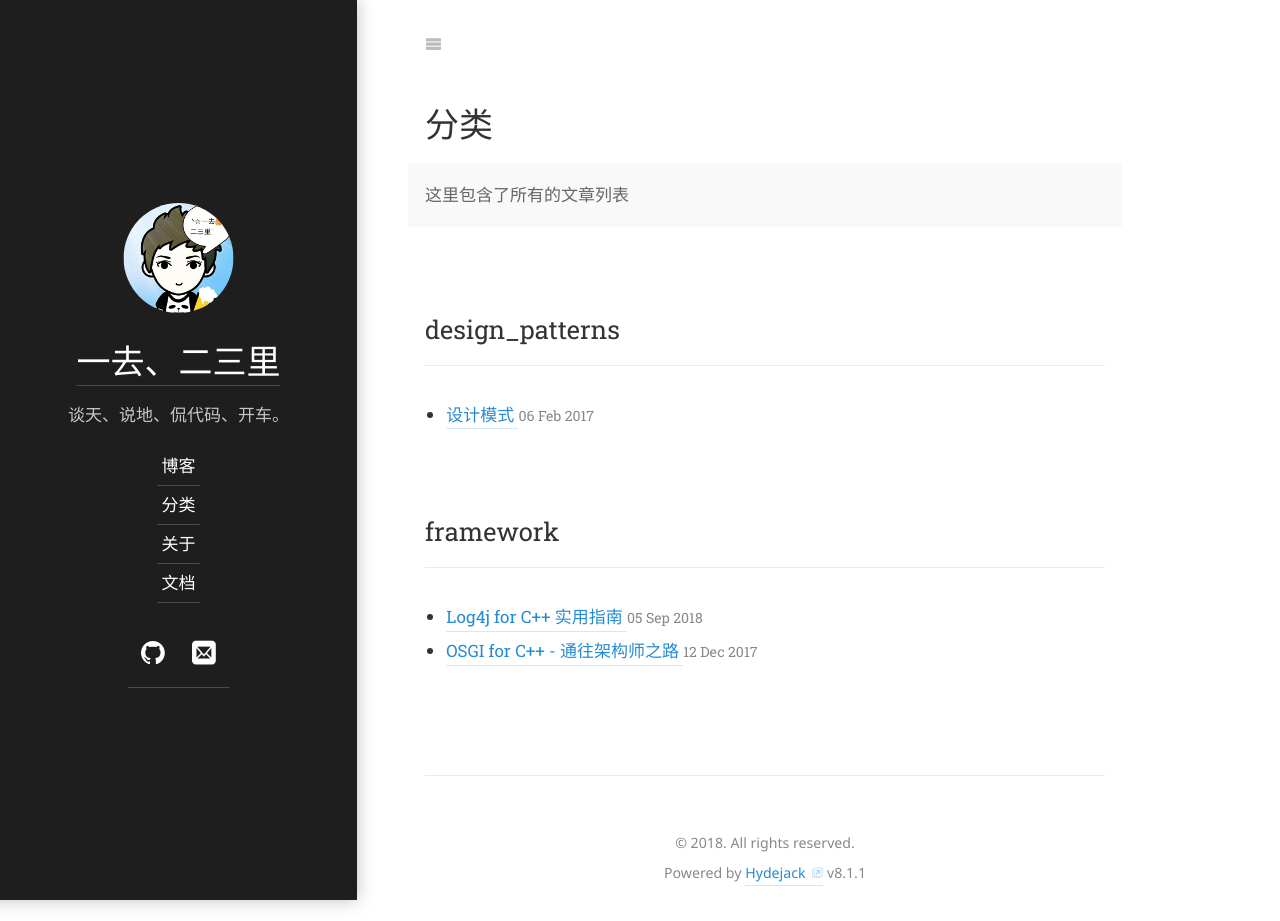
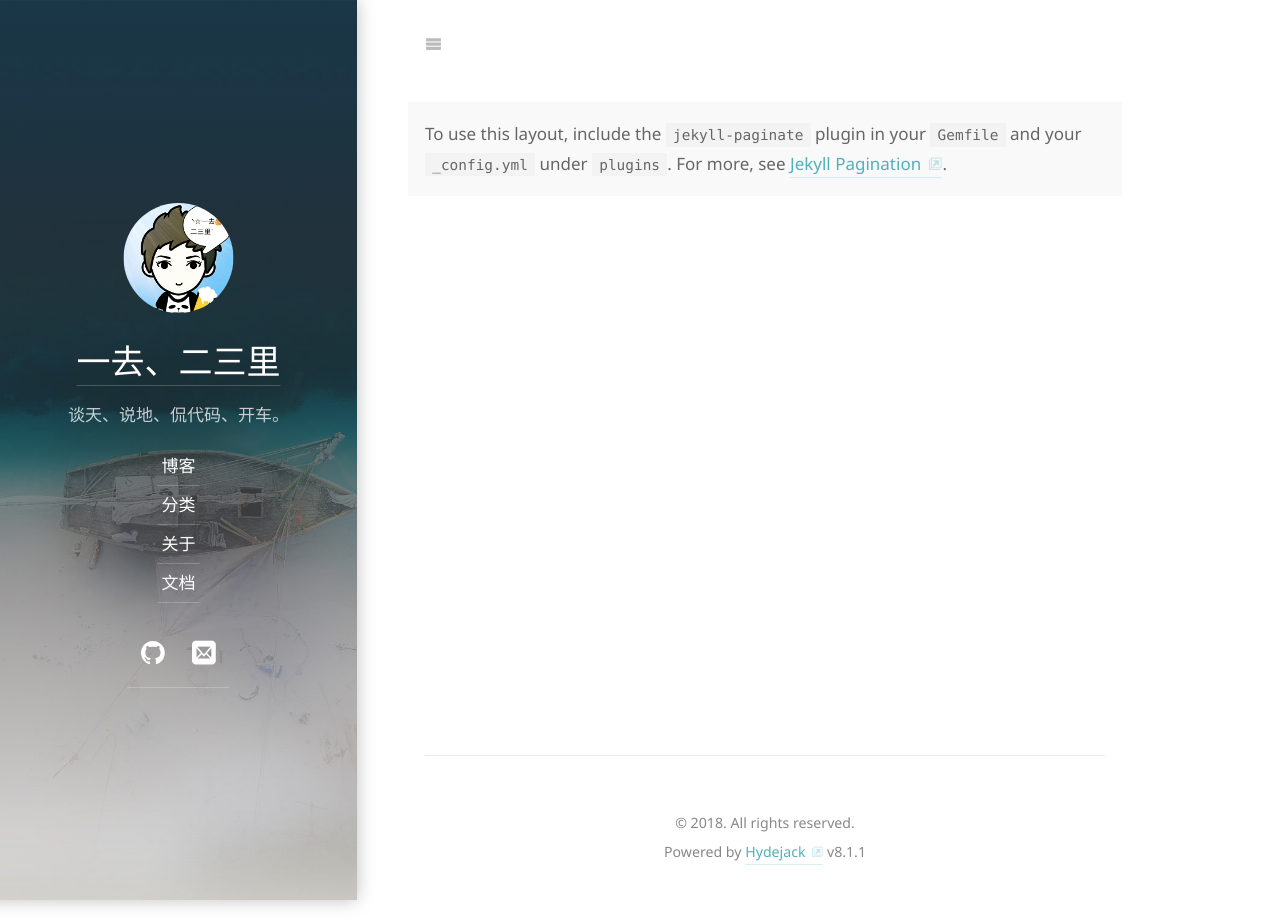
Before and after one commit to Waleon/Waleon.github.io, a Jekyll site: the page built from category/index.html, in a window 1280 px wide. Built offline with Jekyll 4.4.1, drawn with Linux system fonts in a browser that asks for light colours; some web fonts are replaced; our own code applies the rules of GitHub Pages for plain Markdown files.

Commit message:
add category

```diff
--- /dev/null
+++ b/_layouts/category.html
@@ -0,0 +1,32 @@
+---
+# Copyright (c) 2018 Florian Klampfer <https://qwtel.com/>
+#
+# This program is free software: you can redistribute it and/or modify
+# it under the terms of the GNU General Public License as published by
+# the Free Software Foundation, either version 3 of the License, or
+# (at your option) any later version.
+#
+# This program is distributed in the hope that it will be useful,
+# but WITHOUT ANY WARRANTY; without even the implied warranty of
+# MERCHANTABILITY or FITNESS FOR A PARTICULAR PURPOSE.  See the
+# GNU General Public License for more details.
+#
+# You should have received a copy of the GNU General Public License
+# along with this program.  If not, see <http://www.gnu.org/licenses/>.
+
+layout: base
+---
+
+{% assign plugins = site.plugins | default:site.gems %}
+
+{% if plugins contains 'jekyll-paginate' %}
+  {% for post in paginator.posts %}
+    {% include components/post.html post=post no_link_title=page.no_link_title no_excerpt=page.no_excerpt hide_image=page.hide_image %}
+  {% endfor %}
+
+  {% include components/pagination.html %}
+{% else %}
+  {% capture text %}To use this layout, include the `jekyll-paginate` plugin in your `Gemfile` and your `_config.yml` under `plugins`.
+For more, see [Jekyll Pagination](https://jekyllrb.com/docs/pagination/).{% endcapture %}
+  {% include components/message.html text=text %}
+{% endif %}
--- a/category.md
+++ b/category.md
@@ -1,37 +1,6 @@
 ---
-layout: page
 title: 分类
 menu: true
 order: 2
-description: >
-  这里包含了所有的文章列表
-accent_color: rgb(38,139,210)
-accent_image:
-  background: rgb(32,32,32)
-  overlay:    false
+permalink: /category/
 ---
-
-{% assign date_formats  = site.data.strings.date_formats                  %}
-{% assign format        = date_formats.related_post  | default:"%d %b %Y" %}
-
-{% for category in site.categories %}
-<h2 class="hr">{{ category | first }}</h2>
-{% assign category_start     = site.data.strings.category_start     | default:"in " %}
-{% assign tag_start          = site.data.strings.tag_start          | default:"on " %}
-{% assign category_separator = site.data.strings.category_separator | default:" / " %}
-{% assign tag_separator      = site.data.strings.tag_separator      | default:", "  %}
-{% include components/tag-list.html tags=post.categories meta=site.featured_categories start_with=category_start separator=category_separator %}
-{% include components/tag-list.html tags=post.tags meta=site.featured_tags start_with=tag_start separator=tag_separator %}
-
-<ul class="title-list">
-{% for post in category.last %}
-<li>
-  <a href="{{ post.url | relative_url }}" class="h4 flip-title">
-    <span>{{ post.title }}</span>
-  </a>
-  <time class="heading faded fine" datetime="{{ post.date | date_to_xmlschema }}">{{ post.date | date:format }}</time>
-</li>
-{% endfor %}
-</ul>
-
-{% endfor %}
--- /dev/null
+++ b/category/index.html
@@ -0,0 +1,4 @@
+---
+layout: category
+title: 分类
+---
```
